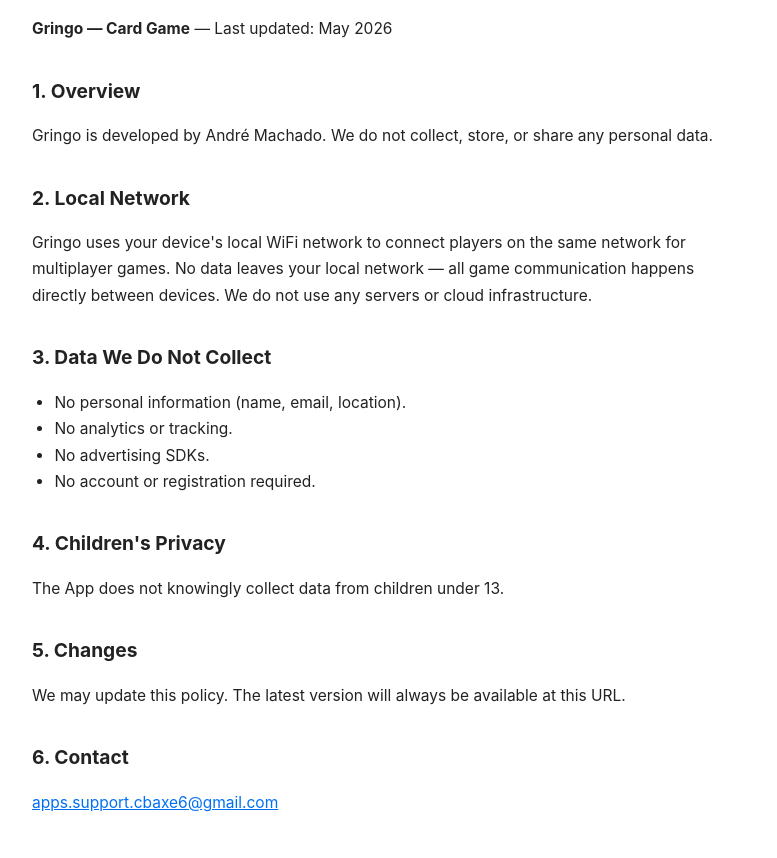
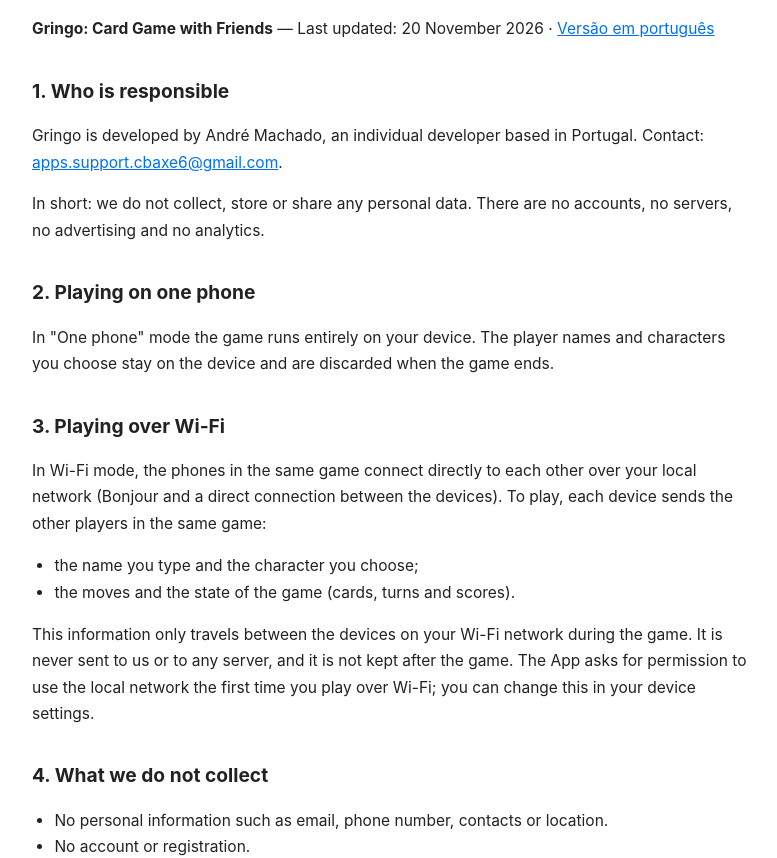
Before and after one commit to Axecb6/axecb6.github.io, a plain HTML site: page gringo-game/privacy/index.html in a window 1280 px wide. Shown: the part 92-950 px from the top of the page, without its empty margins (248-1025 px from the left). Drawn offline with Linux system fonts and the light colour scheme.

Commit message:
Gringo: política de privacidade EN/PT (um só telemóvel, Wi-Fi local, RGPD, CNPD)
Co-Authored-By: Claude Opus 5.5 <noreply@anthropic.com>

```diff
--- a/gringo-game/privacy/index.html
+++ b/gringo-game/privacy/index.html
@@ -3,7 +3,7 @@
 <head>
 <meta charset="UTF-8">
 <meta name="viewport" content="width=device-width, initial-scale=1.0">
-<title>Privacy Policy — Gringo Card Game</title>
+<title>Privacy Policy — Gringo</title>
 <style>
   body { font-family: -apple-system, BlinkMacSystemFont, 'Segoe UI', sans-serif; max-width: 720px; margin: 40px auto; padding: 0 20px; color: #222; line-height: 1.7; }
   h1 { font-size: 1.8rem; } h2 { font-size: 1.2rem; margin-top: 2rem; }
@@ -13,30 +13,41 @@
 </head>
 <body>
 <h1>Privacy Policy</h1>
-<p><strong>Gringo — Card Game</strong> — Last updated: May 2026</p>
+<p><strong>Gringo: Card Game with Friends</strong> — Last updated: 20 November 2026 · <a href="pt/">Versão em português</a></p>
 
-<h2>1. Overview</h2>
-<p>Gringo is developed by André Machado. We do not collect, store, or share any personal data.</p>
+<h2>1. Who is responsible</h2>
+<p>Gringo is developed by André Machado, an individual developer based in Portugal. Contact: <a href="mailto:apps.support.cbaxe6@gmail.com">apps.support.cbaxe6@gmail.com</a>.</p>
+<p>In short: we do not collect, store or share any personal data. There are no accounts, no servers, no advertising and no analytics.</p>
 
-<h2>2. Local Network</h2>
-<p>Gringo uses your device's local WiFi network to connect players on the same network for multiplayer games. No data leaves your local network — all game communication happens directly between devices. We do not use any servers or cloud infrastructure.</p>
+<h2>2. Playing on one phone</h2>
+<p>In "One phone" mode the game runs entirely on your device. The player names and characters you choose stay on the device and are discarded when the game ends.</p>
 
-<h2>3. Data We Do Not Collect</h2>
+<h2>3. Playing over Wi-Fi</h2>
+<p>In Wi-Fi mode, the phones in the same game connect directly to each other over your local network (Bonjour and a direct connection between the devices). To play, each device sends the other players in the same game:</p>
 <ul>
-  <li>No personal information (name, email, location).</li>
-  <li>No analytics or tracking.</li>
-  <li>No advertising SDKs.</li>
-  <li>No account or registration required.</li>
+  <li>the name you type and the character you choose;</li>
+  <li>the moves and the state of the game (cards, turns and scores).</li>
+</ul>
+<p>This information only travels between the devices on your Wi-Fi network during the game. It is never sent to us or to any server, and it is not kept after the game. The App asks for permission to use the local network the first time you play over Wi-Fi; you can change this in your device settings.</p>
+
+<h2>4. What we do not collect</h2>
+<ul>
+  <li>No personal information such as email, phone number, contacts or location.</li>
+  <li>No account or registration.</li>
+  <li>No analytics, tracking or advertising.</li>
 </ul>
 
-<h2>4. Children's Privacy</h2>
-<p>The App does not knowingly collect data from children under 13.</p>
+<h2>5. GDPR</h2>
+<p>Because the App does not collect or receive any personal data, we hold no personal data about you. If you have a question about your data, email us. You also have the right to lodge a complaint with a supervisory authority. In Portugal this is the Comissão Nacional de Proteção de Dados (CNPD), <a href="https://www.cnpd.pt">www.cnpd.pt</a>; you may also contact the authority of the EU country where you live.</p>
 
-<h2>5. Changes</h2>
-<p>We may update this policy. The latest version will always be available at this URL.</p>
+<h2>6. Children</h2>
+<p>The App does not collect personal information from anyone, including children.</p>
 
-<h2>6. Contact</h2>
-<p><a href="mailto:apps.support.cbaxe6@gmail.com">apps.support.cbaxe6@gmail.com</a></p>
+<h2>7. Changes</h2>
+<p>We may update this policy, for example when the App changes. The date at the top shows the latest version, which is always available at this URL.</p>
+
+<h2>8. Contact</h2>
+<p>André Machado — <a href="mailto:apps.support.cbaxe6@gmail.com">apps.support.cbaxe6@gmail.com</a></p>
 
 <footer>© 2026 André Machado. All rights reserved.</footer>
 </body>
```
Also changed, not shown: gringo-game/privacy/pt/index.html (added, +54 -0 lines).
